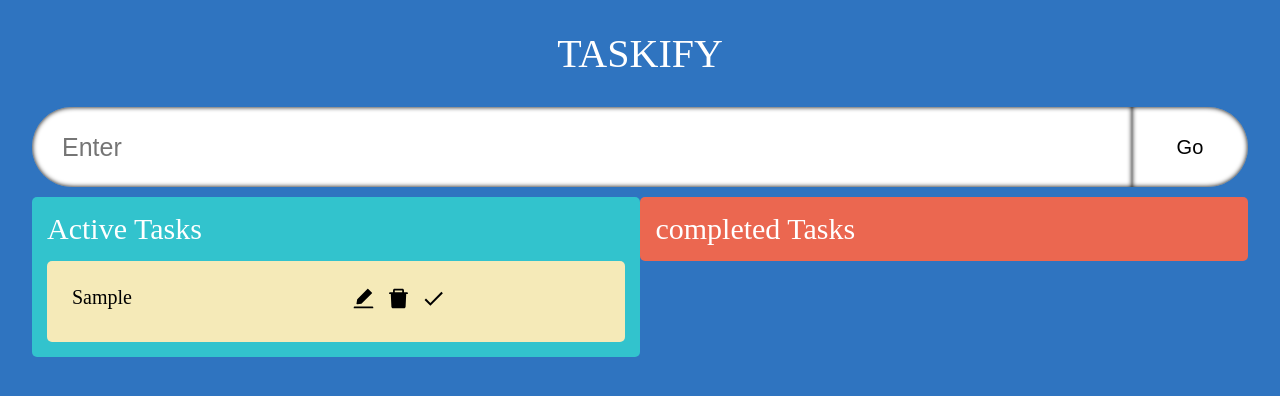
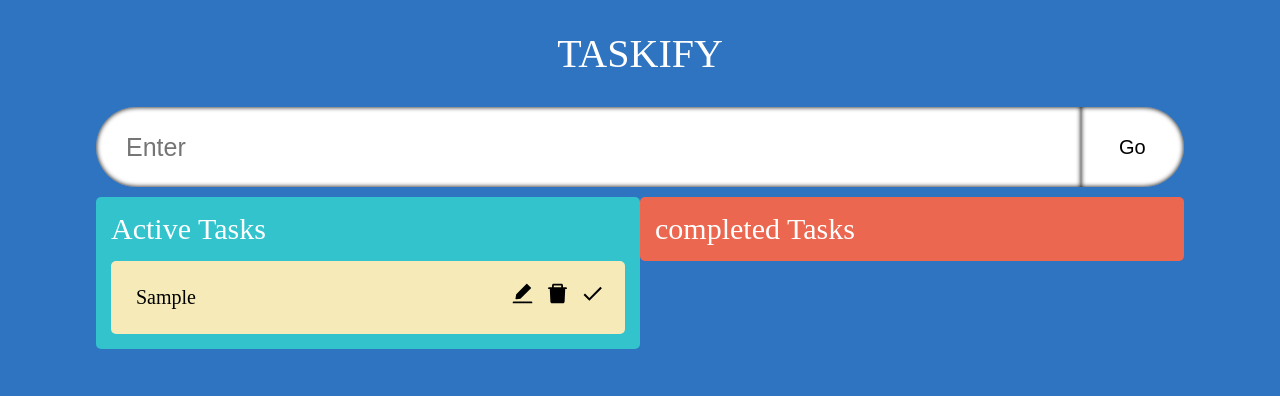
Before and after one commit to wnstjr541/typenote, a React (Create React App) app: page / in a window 1280 px wide. Both pictures are taken after typing "Sample" into the empty fields and a click on the button "Go". Shown: the top 396 px of the page. Built offline with nearby package versions, Linux system fonts and the light colour scheme; a web font is replaced by a local one.

Commit message:
스타일 수정

```diff
--- a/src/componets/Complete.tsx
+++ b/src/componets/Complete.tsx
@@ -30,8 +30,8 @@ const Complete = ({  todo , todos , setTodos}:Props) => {
                     ) : (
                         <span className="todos__single--text">{todo.todo}</span>
                     )}
-            <span className="todos__single--text">
-                <div>
+            <span>
+                <div className='icon__box'>
                     <span
                         className="icon">
                     </span>
--- a/src/componets/InputFeild.css
+++ b/src/componets/InputFeild.css
@@ -1,6 +1,6 @@
 .input {
     display: flex;
-    width: 95%;
+    width: 85%;
     position: relative;
     align-items: center;
 }
@@ -58,7 +58,7 @@
 }
 
 .container {
-    width: 95%;
+    width: 85%;
     display: flex;
     margin-top: 10px;
     justify-content: space-between;
@@ -127,6 +127,9 @@
     cursor: pointer;
 }
 
+.icon__box{
+    width: 100%;
+}
 @media (max-width: 1100px) {
     .todos {
         width: 45%;
--- a/src/componets/SingleTodo.tsx
+++ b/src/componets/SingleTodo.tsx
@@ -52,8 +52,8 @@ const SingleTodo = ({  todo , todos , setTodos}:Props) => {
                     ) : (
                         <span className="todos__single--text">{todo.todo}</span>
                 )}
-                <span className="todos__single--text">
-                    <div>
+                <span>
+                    <div className='icon__box'>
                         <span
                             className="icon"
                             onClick={ () => {
```
